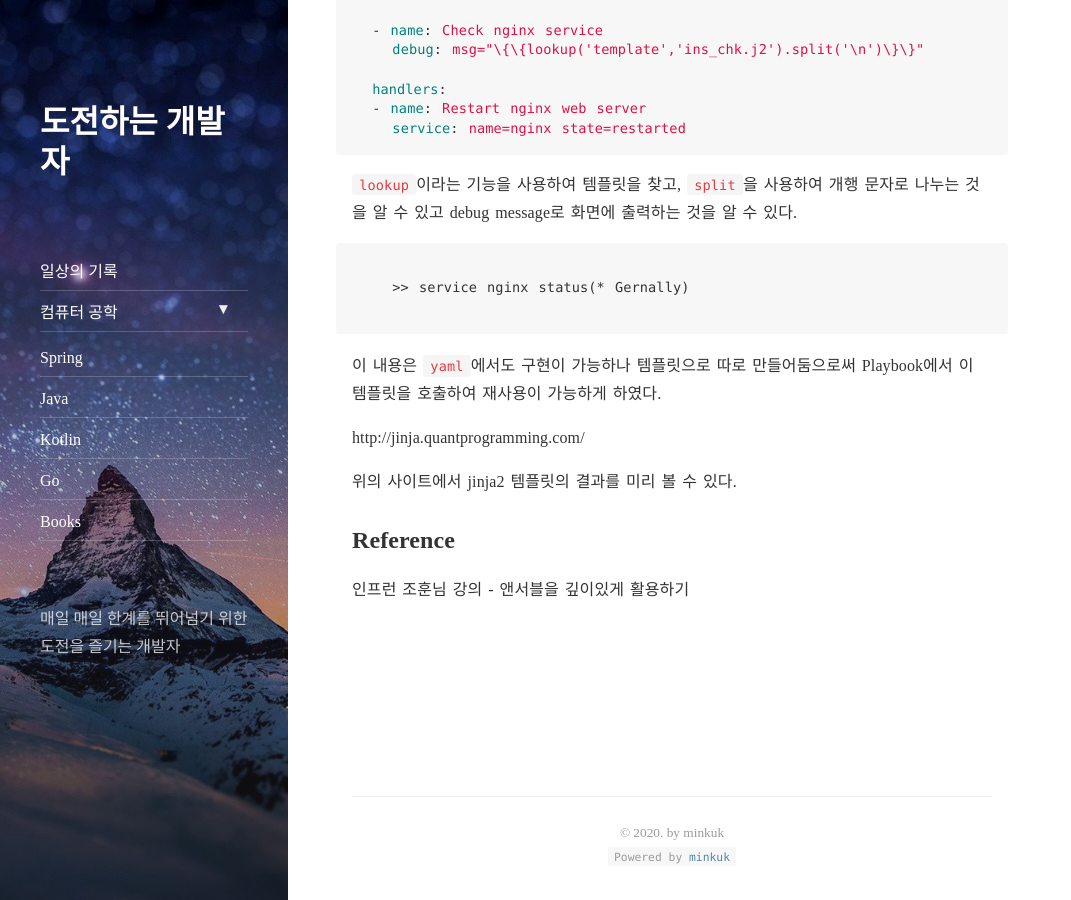
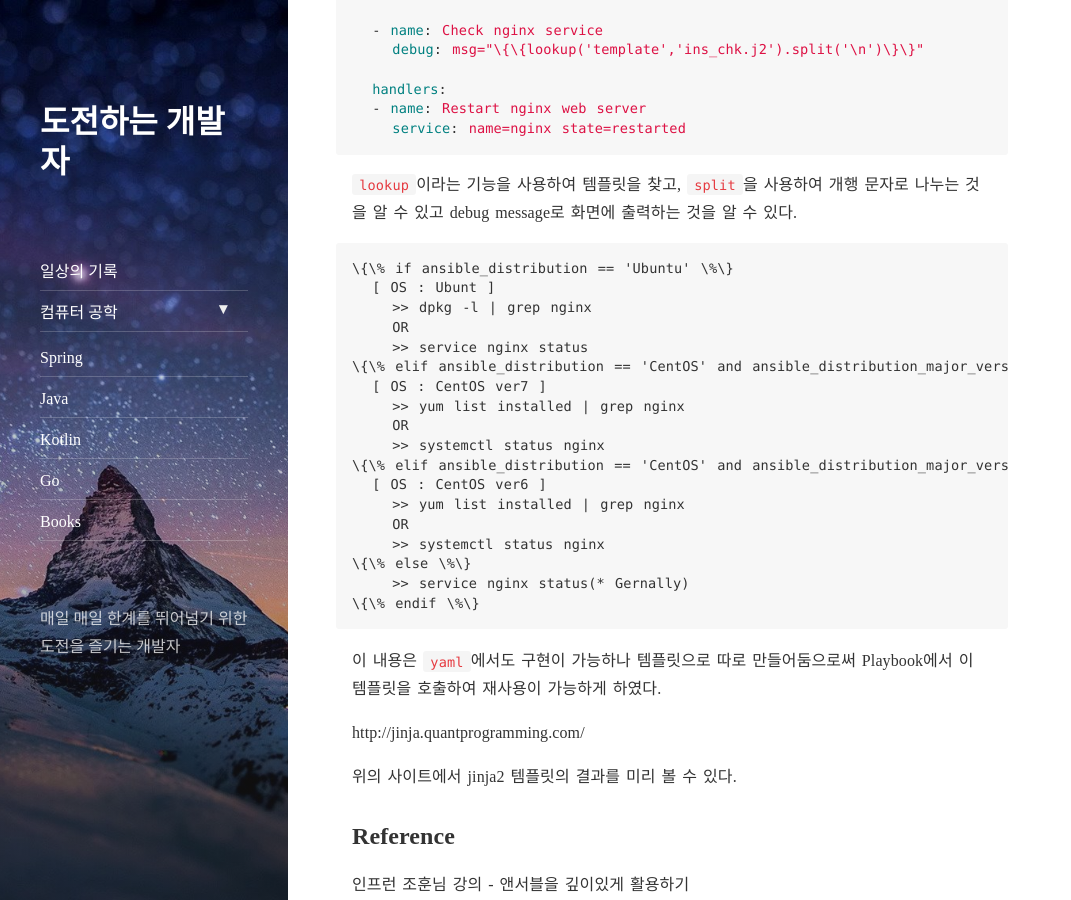
Before and after one commit to minkukjo/minkukjo.github.io, a Jekyll site: the page built from _posts/2020-04-18-컴퓨터 공학-Infra-16.md, in a window 1280 px wide and 900 px high, scrolled down 771 px. Shown: the whole window, without its empty margins (0-1071 px from the left). Built offline with Jekyll 4.4.1, drawn with Linux system fonts in a browser that asks for light colours; nearby versions of some CDN libraries.

Commit message:
역슬래시 추가

````diff
--- a/_posts/2020-04-18-컴퓨터 공학-Infra-16.md
+++ b/_posts/2020-04-18-컴퓨터 공학-Infra-16.md
@@ -44,24 +44,24 @@ centOS와 ubuntu 운영체제의 경우 같은 리눅스 계열 운영체제이
 `lookup`이라는 기능을 사용하여 템플릿을 찾고, `split`을 사용하여 개행 문자로 나누는 것을 알 수 있고 debug message로 화면에 출력하는 것을 알 수 있다.
 
 ```jinja2
-{% if ansible_distribution == 'Ubuntu' %}
+\{\% if ansible_distribution == 'Ubuntu' \%\}
   [ OS : Ubunt ]
     >> dpkg -l | grep nginx
     OR
     >> service nginx status
-{% elif ansible_distribution == 'CentOS' and ansible_distribution_major_version == '7' %}
+\{\% elif ansible_distribution == 'CentOS' and ansible_distribution_major_version == '7' \%\}
   [ OS : CentOS ver7 ]
     >> yum list installed | grep nginx
     OR
     >> systemctl status nginx
-{% elif ansible_distribution == 'CentOS' and ansible_distribution_major_version < '7' %}
+\{\% elif ansible_distribution == 'CentOS' and ansible_distribution_major_version < '7' \%\}
   [ OS : CentOS ver6 ]
     >> yum list installed | grep nginx
     OR
     >> systemctl status nginx
-{% else %}
+\{\% else \%\}
     >> service nginx status(* Gernally)
-{% endif %}
+\{\% endif \%\}
 ```
 
 이 내용은 `yaml`에서도 구현이 가능하나 템플릿으로 따로 만들어둠으로써 Playbook에서 이 템플릿을 호출하여 재사용이 가능하게 하였다.
````
